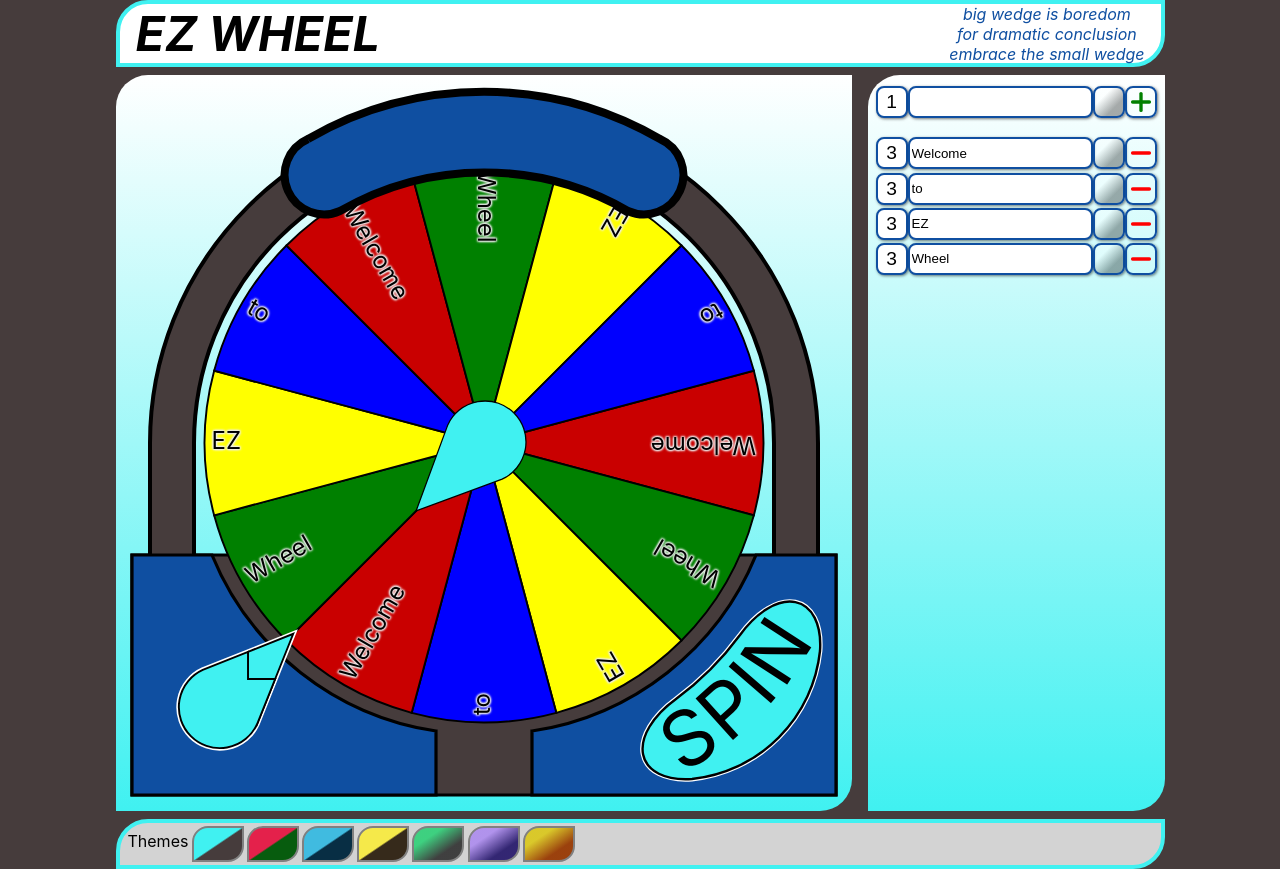
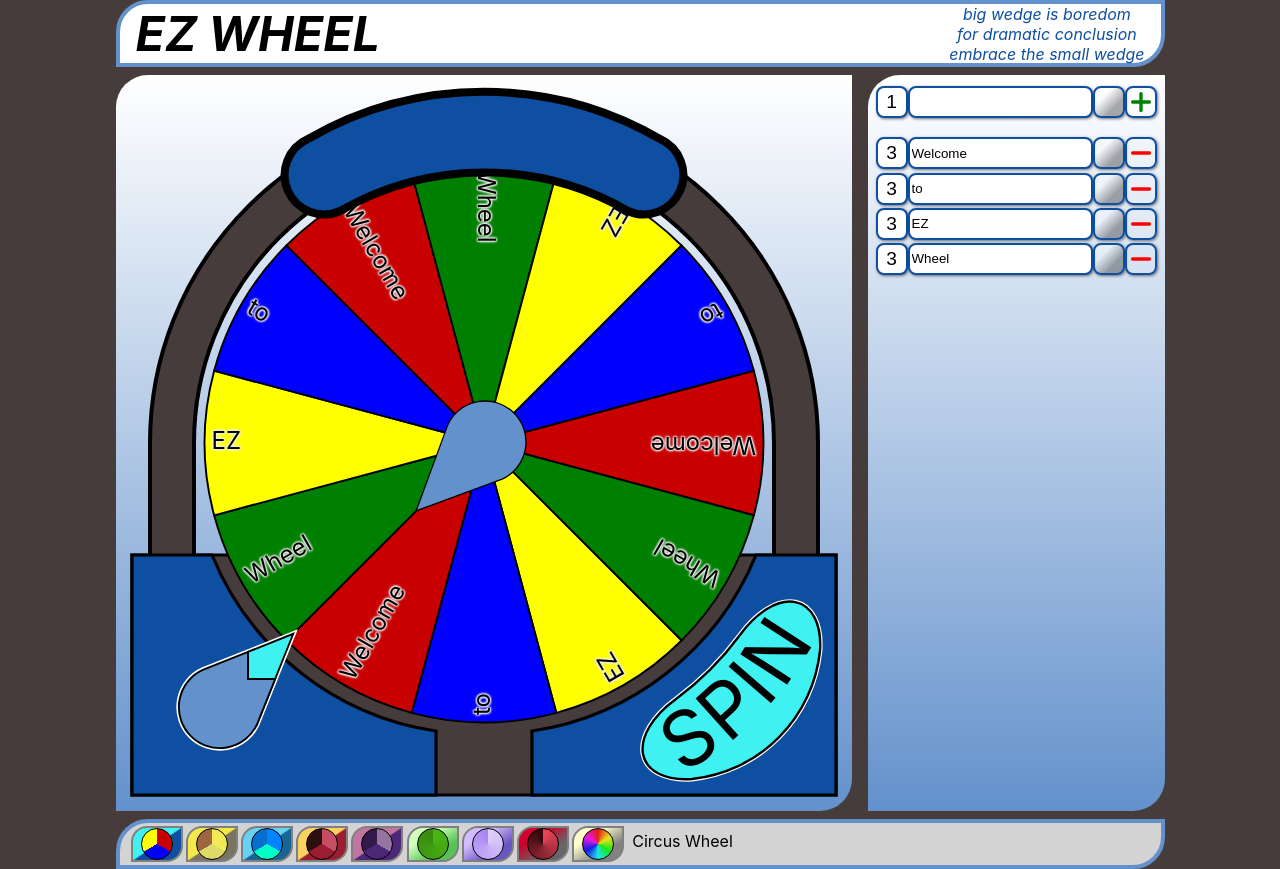
Before and after one commit to z-eric/EZ_Wheel, a React (Create React App) app in the folder spinner-wheel/: page / in a window 1280 px wide. Built offline with nearby package versions, Linux system fonts and the light colour scheme.

Commit message:
Update one - Theme overhaul (#1)
* Theme overhaul - technical and visual

* Unassigned var fix

* starting a changelog

```diff
--- a/spinner-wheel/src/App.tsx
+++ b/spinner-wheel/src/App.tsx
@@ -4,7 +4,7 @@ import './styles/main.css';
 import { ThemeContextProvider } from './contexts/ThemeContext';
 import { WheelContextProvider } from './contexts/WheelContext';
 import MainPanel from './components/MainPanel';
-import Footer from './components/Footer';
+import ThemeBar from './components/ThemeBar';
 import Header from './components/Header';
 import ThemeWrapper from './components/ThemeWrapper';
 
@@ -19,7 +19,7 @@ function App() {
             }}>
             <Header/>
             <MainPanel/>
-            <Footer/>
+            <ThemeBar/>
           </div>
         </ThemeWrapper>
       </WheelContextProvider>
--- a/spinner-wheel/src/components/MainPanel.tsx
+++ b/spinner-wheel/src/components/MainPanel.tsx
@@ -121,7 +121,7 @@ const MainPanel = () => {
               L 42.5 35'/>
             {showWinner && starGenerator(25)}
             <path  // winner panel
-              stroke={showWinner ? 'var(--primary)' : 'black'} strokeWidth='.5'
+              stroke={showWinner ? 'var(--highlight)' : 'black'} strokeWidth='.5'
               d='M 12 4
               A 22 22 0 0 1 34 4
               A 2 2 0 0 1 32 8.5
@@ -174,7 +174,7 @@ const MainPanel = () => {
                 a 3.2 3.2 0 1 1 0 6
                 Z'
             />
-            <path fill='var(--primary)' stroke='black' strokeWidth='0.15'
+            <path fill='var(--highlight)' stroke='black' strokeWidth='0.15'
               d='M 0 5
                 L 3.5 3.5
                 L 7 2
@@ -229,7 +229,7 @@ const MainPanel = () => {
             />
             <path
               onClick={() => { !isActive && handleClickSpin() }}
-              fill={isActive ? 'var(--secondary)' : 'var(--primary)'} stroke='black' strokeWidth='0.15'
+              fill={isActive ? 'var(--primary)' : 'var(--highlight)'} stroke='black' strokeWidth='0.15'
               style={{ cursor: 'pointer' }}
               d='M 7 3
               A 2.8 5 25 0 1 12 4
@@ -248,7 +248,7 @@ const MainPanel = () => {
             </text>
             </svg>
         </div>
-        <LabelPanel />
+        <LabelPanel isActive={isActive} />
       </div>
   );
 }
--- a/spinner-wheel/src/components/Footer.tsx
+++ b/spinner-wheel/src/components/ThemeBar.tsx
@@ -2,7 +2,7 @@ import { useContext } from 'react';
 import { ThemeContext } from '../contexts/ThemeContext';
 import ThemeButton from './ThemeButton';
 
-const Footer = () => {
+const ThemeBar = () => {
   const themeContext = useContext(ThemeContext);
   return(
     <div className='head-foot'
@@ -11,14 +11,15 @@ const Footer = () => {
         backgroundColor: 'lightgray',
         marginTop: '0.5rem',
         fontSize: '100%',
+        paddingLeft: '0.5rem',
       }}
     >
-      <span style={{ margin: '0.5rem 0 0 0.5rem'}}>Themes</span>
       {themeContext.themes.map((theme, i) => (
         <ThemeButton theme={theme} themeIndex={i} key={i} />
       ))}
+      <span style={{ margin: '0.5rem 0 0 0.5rem' }}>{themeContext.themes[themeContext.selectedTheme].niceName}</span>
     </div>
   );
 };
 
-export default Footer;
+export default ThemeBar;
--- a/spinner-wheel/src/components/ThemeButton.tsx
+++ b/spinner-wheel/src/components/ThemeButton.tsx
@@ -20,15 +20,28 @@ const ThemeButton = ({theme, themeIndex}: ThemeButtonProps) => {
       title={`${theme.niceName}`}
       style={{
         cursor: 'pointer',
-        background: `linear-gradient(146deg, var(--primary) ${theme.isCSS ? '49' : '30'}%, var(--background) ${theme.isCSS ? '52' : '70'}%`,
+        background: `linear-gradient(146deg, var(--highlight) ${theme.isCSS ? '49' : '30'}%, var(--secondary) ${theme.isCSS ? '52' : '70'}%`,
         display: 'inline-block',
         width: '3rem',
         height: '2rem',
         border: '2px solid gray',
         borderRadius: '1rem 0 1rem 0',
         margin: '0.2rem 0 0.2rem 0.2rem',
+        textAlign: 'center',
       }}>
-
+      <div style={{
+        display: 'inline-block',
+        background: `${theme.isCSS
+          ? 'conic-gradient(var(--wedge0) 119deg, var(--wedge1) 121deg 239deg, var(--wedge2) 241deg)'
+          : theme.cssName === 'autoRainbow'
+            ? `conic-gradient(hsl(0 80% 50%) 0deg, hsl(60 80% 50%) 60deg, hsl(120 80% 50%) 120deg, hsl(180 80% 50%) 180deg, hsl(240 80% 50%) 240deg, hsl(300 80% 50%) 300deg, hsl(0 80% 50%) 360deg)`
+            : `conic-gradient(hsl(${theme.hues?.[0]} 80% ${theme.lightLevel ?? 90}%), hsl(${theme.hues?.[0]} 80% ${(theme.lightLevel ?? 90) - (50 / (theme.hues?.length ?? 1))}%) )`}`,
+        width: '2rem',
+        height: '2rem',
+        boxSizing: 'border-box',
+        border: '1px solid black',
+        borderRadius: '1rem',
+      }} />
     </div>
   )
 }
--- a/spinner-wheel/src/components/Wheel.tsx
+++ b/spinner-wheel/src/components/Wheel.tsx
@@ -113,9 +113,11 @@ const buildWedges = (wheelData: WheelOption[], wheelRadius: number, theme: Theme
           viewBox={viewBox}
           color={wheelData[optionIndex].color ?? (theme.isCSS
             ? `var(--wedge${optionIndex % (theme.numColors ?? 1)})`
-            : theme.hues?.length === 0
-              ? `hsl(${(360 / wheelData.length) * optionIndex} 70% 50%)` // programmatic full hue spread
-              : `hsl(${theme.hues?.[optionIndex % theme.hues.length]} 80% ${(theme.lightLevel ?? 90) - ((50 / wheelData.length) * Math.floor(optionIndex / (theme.hues?.length ?? 1)))}%)` // programmatic lightness per hue
+            : theme.cssName === 'autoRainbow'
+              ? `hsl(${(360 / wedgePattern.length) * wedgeIndex} 70% 50%)` // programmatic full hue spread
+              : `hsl(${theme.hues?.[optionIndex % theme.hues.length]}
+                  80%
+                  ${(theme.lightLevel ?? 90) - ((50 / wheelData.length) * Math.floor(optionIndex / (theme.hues?.length ?? 1)))}%)` // programmatic lightness per hue
           )}
         />
       ))}
--- a/spinner-wheel/src/styles/main.css
+++ b/spinner-wheel/src/styles/main.css
@@ -31,41 +31,41 @@
 
 @keyframes text-glow {
   0% {
-    text-shadow: 3px 3px 6px var(--primary);
+    text-shadow: 3px 3px 6px var(--highlight);
   }
   12% {
-    text-shadow: 0px 4px 6px var(--primary);
+    text-shadow: 0px 4px 6px var(--highlight);
   }
 
   25% {
-    text-shadow: -3px 3px 6px var(--primary);
+    text-shadow: -3px 3px 6px var(--highlight);
   }
   37% {
-    text-shadow: -4px 0px 6px var(--primary);
+    text-shadow: -4px 0px 6px var(--highlight);
   }
 
   50% {
-    text-shadow: -3px -3px 6px var(--primary);
+    text-shadow: -3px -3px 6px var(--highlight);
   }
   62% {
-    text-shadow: 0px -4px 6px var(--primary);
+    text-shadow: 0px -4px 6px var(--highlight);
   }
 
   75% {
-    text-shadow: 3px -3px 6px var(--primary);
+    text-shadow: 3px -3px 6px var(--highlight);
   }
   87% {
-    text-shadow: 4px 0px 6px var(--primary);
+    text-shadow: 4px 0px 6px var(--highlight);
   }
 
   100% {
-    text-shadow: 3px 3px 6px var(--primary);
+    text-shadow: 3px 3px 6px var(--highlight);
   }
 }
 
 @keyframes star-glow {
   from {
-    fill: var(--primary);
+    fill: var(--highlight);
   }
   to {
     fill: white;
--- a/spinner-wheel/src/themes/themes.css
+++ b/spinner-wheel/src/themes/themes.css
@@ -1,7 +1,8 @@
 .defaultTheme {
-  --primary: rgb(64, 241, 241);
+  --primary: rgb(99, 145, 204);
   --secondary: rgb(15, 79, 161);
   --background: rgb(70, 60, 60);
+  --highlight: rgb(64, 241, 241);
   --wedge0: rgb(201, 0, 0);
   --wedge1: blue;
   --wedge2: yellow;
@@ -15,26 +16,27 @@
 }
 
 .watermelonTheme {
-  --primary: rgb(228, 33, 75);
+  --primary: rgb(187, 90, 90);
   --secondary: rgb(10, 136, 20);
-  --background: rgb(7, 92, 14);
+  --background: rgb(6, 78, 12);
+  --highlight: rgb(228, 33, 75);
   --wedge0: red;
   --wedge1: rgb(10, 136, 20);
   --wedge2: rgb(51, 51, 51);
   --wedge3: rgb(228, 33, 75);
   --wedge4: green ;
-  --wedge5: deeppink;
+  --wedge5: rgb(201, 13, 85);
   --wedge6: rgb(82, 82, 82);
-  --wedge7: rgb(243, 94, 57);
-  --wedge8: limegreen;
+  --wedge7: limegreen;
 }
 
 .oceanTheme {
-  --primary: rgb(64, 187, 224);
+  --primary: rgb(60, 140, 185);
   --secondary: rgb(22, 101, 146);
   --background: rgb(8, 46, 68);
+  --highlight: rgb(102, 210, 243);
   --wedge0: rgb(0, 132, 255);
-  --wedge1: rgb(0, 255, 136);
+  --wedge1: rgb(0, 255, 200);
   --wedge2: rgb(9, 111, 207);
   --wedge3: rgb(9, 62, 177) ;
   --wedge4: blue;
@@ -46,33 +48,74 @@
 }
 
 .bananaTheme {
-  --primary: rgb(245, 233, 74);
+  --primary: rgb(158, 151, 59);
   --secondary: rgb(121, 115, 96);
   --background: rgb(54, 42, 27);
-  --wedge0: rgb(255, 255, 255);
-  --wedge1: rgb(194, 189, 185);
-  --wedge2: rgb(199, 183, 182);
-  --wedge3: rgb(158, 101, 63) ;
+  --highlight: rgb(245, 233, 74);
+  --wedge0: rgb(243, 233, 87);
+  --wedge1: rgb(221, 219, 103);
+  --wedge2: rgb(158, 101, 63);
+  --wedge3: rgb(221, 193, 68);
   --wedge4: rgb(129, 34, 28);
-  --wedge5: rgb(221, 219, 103);
+  --wedge5: rgb(194, 189, 185);
   --wedge6: rgb(176, 202, 32);
   --wedge7: rgb(175, 170, 127);
 }
 
 .lavenderHue {
-  --primary: hsl(260, 70%, 75%);
-  --secondary: hsl(250 50% 50%);
+  --primary: hsl(260, 63%, 71%);
+  --secondary: hsl(250, 47%, 55%);
   --background: hsl(250 50% 30%);
-}
-
-.sunsetHue {
-  --primary: hsl(54, 70%, 51%);
-  --secondary: hsl(44, 90%, 41%);
-  --background: hsl(22, 84%, 33%);
+  --highlight: hsl(260, 100%, 87%);
 }
 
 .autoRainbow {
-  --primary: hsl(147, 61%, 53%);
+  --primary: hsl(147, 31%, 53%);
   --secondary: hsl(0, 0%, 51%);
   --background: hsl(0, 0%, 25%);
+  --highlight: hsl(61, 100%, 90%);
 }
+
+.draculaHue {
+  --primary: hsl(0, 52%, 26%);
+  --secondary: hsl(0, 0%, 40%);
+  --background: hsl(0, 0%, 12%);
+  --highlight: hsl(347, 100%, 41%);
+}
+
+.paintingONM {
+  --primary: hsl(350, 51%, 54%);
+  --secondary: hsl(350, 68%, 36%);
+  --background: hsl(0, 49%, 12%);
+  --highlight: hsl(44, 95%, 68%);
+  --wedge0: hsl(350, 51%, 54%);
+  --wedge1: hsl(350, 68%, 36%);
+  --wedge2: hsl(0, 49%, 12%);
+  --wedge3: hsl(44, 95%, 48%);
+  --wedge4: hsl(355, 51%, 64%);
+  --wedge5: hsl(345, 60%, 36%);
+  --wedge6: hsl(11, 49%, 22%);
+  --wedge7: hsl(40, 95%, 48%);
+}
+
+.paintingNRRL {
+  --primary: hsl(286, 18%, 54%);
+  --secondary: hsl(268, 51%, 31%);
+  --background: hsl(269, 50%, 20%);
+  --highlight: hsl(325, 39%, 61%);
+  --wedge0: hsl(286, 18%, 54%);
+  --wedge1: hsl(268, 51%, 31%);
+  --wedge2: hsl(269, 50%, 20%);
+  --wedge3: hsl(325, 39%, 61%);
+  --wedge4: hsl(281, 18%, 54%);
+  --wedge5: hsl(272, 51%, 31%);
+  --wedge6: hsl(269, 50%, 28%);
+  --wedge7: hsl(329, 39%, 81%);
+}
+
+.meadowHue {
+  --primary: hsl(120, 53%, 71%);
+  --secondary: hsl(120, 47%, 55%);
+  --background: hsl(106, 37%, 23%);
+  --highlight: hsl(100, 100%, 87%);
+}
--- a/spinner-wheel/src/themes/themes.ts
+++ b/spinner-wheel/src/themes/themes.ts
@@ -14,12 +14,12 @@ const defaultTheme: Theme = {
   numColors: 10,
 }
 
-const watermelonTheme: Theme = {
-  isCSS: true,
-  cssName: 'watermelonTheme',
-  niceName: 'Watermelon',
-  numColors: 9,
-}
+// const watermelonTheme: Theme = {
+//   isCSS: true,
+//   cssName: 'watermelonTheme',
+//   niceName: 'Watermelon',
+//   numColors: 8,
+// }
 
 const oceanTheme: Theme = {
   isCSS: true,
@@ -38,7 +38,7 @@ const bananaTheme: Theme = {
 const lavender: Theme = {
   isCSS: false,
   cssName: 'lavenderHue',
-  niceName: 'Purple Gradient',
+  niceName: 'Lavender',
   hues: [
     '260',
     '240',
@@ -47,31 +47,60 @@ const lavender: Theme = {
 
 }
 
-const sunset: Theme = {
-  isCSS: false,
-  cssName: 'sunsetHue',
-  niceName: 'Sunset Gradient',
-  hues: [
-    '0',
-    '30',
-    '50',
-  ],
-  lightLevel: 70,
-}
-
 const autoRainbow: Theme = {
   isCSS: false,
   cssName: 'autoRainbow',
-  niceName: 'Automatic Rainbow',
+  niceName: 'Full Spectrum',
   hues: [],
+}
+
+const dracula: Theme = {
+  isCSS: false,
+  cssName: 'draculaHue',
+  niceName: 'Dracula',
+  hues: [
+    '353',
+  ],
+  lightLevel: 60,
+}
+
+const paintingONM: Theme = {
+  isCSS: true,
+  cssName: 'paintingONM',
+  niceName: 'Oak November Moon',
+  numColors: 8,
+}
+
+const paintingNRRL: Theme = {
+  isCSS: true,
+  cssName: 'paintingNRRL',
+  niceName: 'Night Red Rock Lake',
+  numColors: 8,
+}
+
+const meadow: Theme = {
+  isCSS: false,
+  cssName: 'meadowHue',
+  niceName: 'Meadow',
+  hues: [
+    '100',
+    '110',
+    '90',
+    '280',
+    '55',
+  ],
+  lightLevel: 40,
 }
 
 export const themeList = [
   defaultTheme,
-  watermelonTheme,
+  bananaTheme,
   oceanTheme,
-  bananaTheme,
+  paintingONM,
+  paintingNRRL,
+  //watermelonTheme,
+  meadow,
+  lavender,
+  dracula,
   autoRainbow,
-  lavender,
-  sunset,
 ]
```
Also changed, not shown: spinner-wheel/src/components/LabelPanel.tsx (+10 -2 lines), 2 other files (tests, documents, lock files or other folders).
